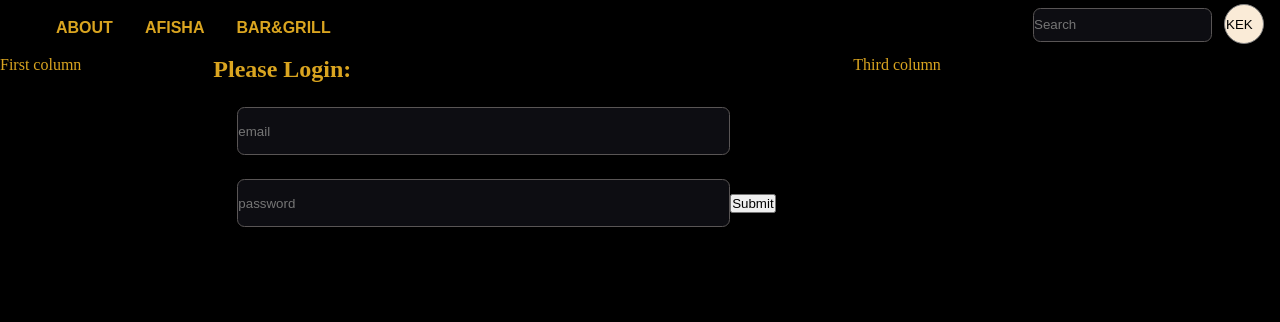
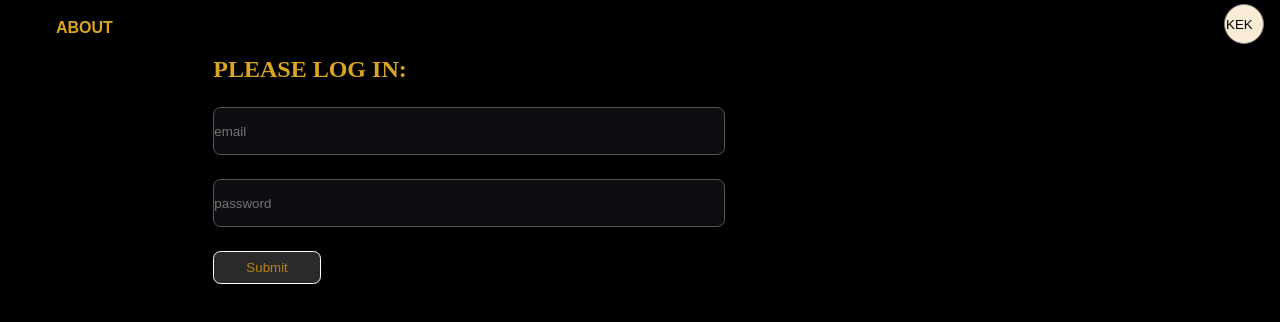
Before and after one commit to ihavelapki/kek-front, a React (Create React App) app: page /login in a window 1280 px wide. Shown: the top 322 px of the page. Built offline with nearby package versions, Linux system fonts and the light colour scheme; a web font is replaced by a local one.

Commit message:
add draft of the authentication

```diff
--- a/src/app/App.js
+++ b/src/app/App.js
@@ -3,14 +3,16 @@ import { BrowserRouter } from 'react-router-dom';
 import Navbar from "../widgets/header";
 import '../shared/styles/app.css';
 import KekRouter from '../shared/router';
+import AuthProvider from '../shared/auth';
 
 function App() {
   return (
-
-    <BrowserRouter>
-      <Navbar></Navbar>
-      <KekRouter></KekRouter>
-    </BrowserRouter>
+    <AuthProvider>
+      <BrowserRouter>
+        <Navbar></Navbar>
+        <KekRouter></KekRouter>
+      </BrowserRouter>
+    </AuthProvider>
   );
 }
 
--- a/src/pages/About/index.jsx
+++ b/src/pages/About/index.jsx
@@ -1,6 +1,5 @@
 import React from 'react';
 import '../../shared/styles/pages.css';
-import KekInput from '../../shared/ui/KekInput';
 
 const About = () => {
     return (
@@ -11,7 +10,10 @@ const About = () => {
             <div>
                 <h1 className="title">KEK</h1>
                 <p className='main_text'>Манифест КЕКа:</p>
-                <KekInput/>
+                <p class="main_text">1. К.Е.К. - некоммерческий киноклуб объединяющий людей.</p>
+                <p class="main_text">2. Право голоса имеют люди с абонементом (ежемесячным взносом на аренду помещения). Сбор взносов за след. месяц начинается за неделю до оплаты (оплата производится 25 числа каждого месяца).</p>
+                <p class="main_text">3. Коллективное решение - верное решение. Больше 5 голосов = весомый аргумент "за".</p>
+                <p class="main_text">4. Кинопоказы стараемся проводить еженедельно - вечер четверга.</p>
             </div>
             <div>
 
--- a/src/pages/LoginPage/index.jsx
+++ b/src/pages/LoginPage/index.jsx
@@ -7,12 +7,12 @@ const LoginPage = () => {
 
     return (
         <div className='wrapper'>
-            <div className='title'>First column</div>
+            <div></div>
             <div>
-                <h2 className='title'>Please Login:</h2>
+                <h2 className='title'>PLEASE  LOG IN:</h2>
                 <Login/>
             </div>
-            <div className='title'>Third column</div>
+            <div></div>
         </div>
     );
 };
--- /dev/null
+++ b/src/shared/auth/index.jsx
@@ -0,0 +1,33 @@
+import React, { createContext, useState, useContext } from "react";
+
+const AuthContext = createContext();
+
+const AuthProvider = ({children}) => {
+    const [isAuthenticated, setIsAuthenticated] = useState(false);
+
+    const login = () => {
+        setIsAuthenticated(true);
+    };
+
+      const logout = () => {
+        setIsAuthenticated(false);
+    };
+
+
+    return (
+        <AuthContext.Provider value={{isAuthenticated, login, logout}}>
+            {children}
+        </AuthContext.Provider>
+    );
+};
+
+export default AuthProvider;
+
+
+export const useAuth = () => {
+    const context = useContext(AuthContext);
+    if (!context) {
+      throw new Error('useAuth must be used within an AuthProvider');
+    }
+    return context;
+};
--- a/src/widgets/auth/Login/Login.module.css
+++ b/src/widgets/auth/Login/Login.module.css
@@ -1,3 +1,15 @@
 .loginform {
-    padding-left: 24px;
+    /* padding-left: 24px; */
+    display: flex;
+    flex-direction: column;
 }
+
+.btn {
+    color: darkgoldenrod;
+    border: 1px solid white;
+    padding: 8px 32px;
+    border-radius: 1ch;
+    background-color: rgb(42, 42, 42); /**/
+    margin-top: 24px;
+    margin-right: auto;
+}
--- a/src/widgets/auth/Login/index.jsx
+++ b/src/widgets/auth/Login/index.jsx
@@ -1,12 +1,14 @@
 import React, { useCallback, useState } from 'react';
 import classes from './Login.module.css';
 import KekInput from '../../../shared/ui/KekInput';
+import { useAuth } from '../../../shared/auth';
 
 
 const Login = () => {
 
     const [email, setEmail] = useState('');
     const [password, setPassword] = useState('')
+    const { isAuthenticated, login, logout } = useAuth();
 
     const postLogin = useCallback((e) => {
         e.preventDefault()
@@ -16,15 +18,27 @@ const Login = () => {
         setEmail('')
         setPassword('')
 
+        login()
 
-    }, [email, password]);
+    }, [email, password, login]);
 
     return (
-        <form className={classes.loginform}>
-            <KekInput value={email} onChange={e => setEmail(e.target.value)} type="text" placeholder="email"/>
-            <KekInput value={password} onChange={e => setPassword(e.target.value)} type="password" placeholder="password"/>
-            <button onClick={postLogin}>Submit</button>
-        </form>
+        <div>
+            {isAuthenticated ? (
+                <button className={classes.btn} onClick={logout}>logout</button>
+                ) : (
+                    <form className={classes.loginform}>
+                        <KekInput value={email} onChange={e => setEmail(e.target.value)} type="text" placeholder="email"/>
+                        <KekInput value={password} onChange={e => setPassword(e.target.value)} type="password" placeholder="password"/>
+                        <button
+                            className={classes.btn}
+                            type="submit"
+                            onClick={postLogin}
+                            >Submit</button>
+                    </form>
+                )
+            }
+       </div>
     );
 };
 
--- a/src/widgets/header/Navbar.module.css
+++ b/src/widgets/header/Navbar.module.css
@@ -1,33 +1,27 @@
+.navbar {
+    padding: 0 0 0 0;
+    margin: 0 0 0 0;
+    box-sizing: border-box;
+    /* border: 1px solid yellow; */
+}
+
+
 .kekbar {
-    /* цвет фона церный */
-    background-color: black;
-    /* высота элемента 48 пикселей */
-    height: 56px;
-    /* border: 2px solid green; */
-    padding: 0 16px;
-    width: 100%;
+    background-color: black; /* цвет фона церный */
+    height: 56px; /* высота элемента 48 пикселей */
+    /* border: 2px solid green; граница элемента в 2 пикселя */
+    padding: 0 16px; /* отступ левый правый */
+    width: 100%; /* */
     display: flex;
 }
 
-.tets_btn {
-    /* background-color: aqua; */
-    /* border: 3px solid white; */
-    border-bottom: 3px solid black;
-}
-
-.tets_btn:hover {
-    /* background-color: brown; */
-    border-bottom: 3px solid white;
-}
-
 .kekbar_btns {
+    box-sizing: border-box;
     margin-right: auto;
     padding: 24px;
-    box-sizing: border-box;
     height: 100%;
     display: flex; /* Используем flex layout */
     align-items: center; /* Выравнивание по центру по вертикали */
-    /* border: 2px solid yellow; */
 }
 
 .kekbar_link{
@@ -35,22 +29,11 @@
     font-size: 16px; /* Размер шрифта */
     text-decoration: none;
     padding: 8px 16px;
-    /* background-color: transparent;  */
-    /* Прозрачный фон  */
     color: goldenrod;
-    /* border: 1px solid transparent;  */
-    /* Прозрачная граница */
-    /* cursor: pointer; */
-    /* outline: none;  */
-    /* Убрать контур фокуса */
     font-size: medium;
     font-weight: bold;
 }
 
-/* .navbar__button:focus {
-    color: gold;
-} */
-
 .kekbar_link:hover {
     color: rgb(251, 219, 43);
 }
--- a/src/widgets/header/index.jsx
+++ b/src/widgets/header/index.jsx
@@ -3,9 +3,14 @@ import {Link} from 'react-router-dom';
 import classes from './Navbar.module.css';
 import Search from '../../features/search';
 import Userblock from '../../features/userblock';
+import { useAuth } from '../../shared/auth';
 
 const Navbar = () => {
+    const { isAuthenticated } = useAuth();
+
     return (
+        <div className={classes.navbar}>
+            {isAuthenticated ? (
                 <div className={classes.kekbar}>
                     <div className={classes.kekbar_btns}>
                         <Link className={classes.kekbar_link} to="/about">ABOUT</Link>
@@ -15,6 +20,16 @@ const Navbar = () => {
                     <Search></Search>
                     <Userblock></Userblock>
                 </div>
+                ) : (
+                    <div className={classes.kekbar}>
+                        <div className={classes.kekbar_btns}>
+                            <Link className={classes.kekbar_link} to="/about">ABOUT</Link>
+                        </div>
+                        <Userblock></Userblock>
+                    </div>
+                )
+            }
+        </div>
     );
 };
 
```
Lines whose indentation alone changed are shown as unchanged.
